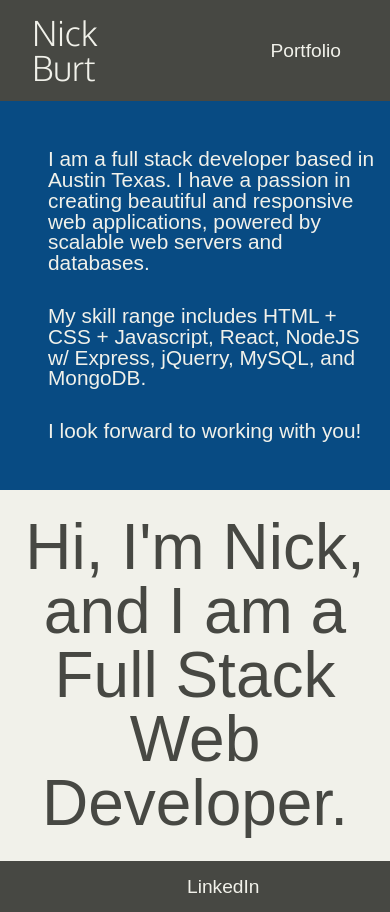
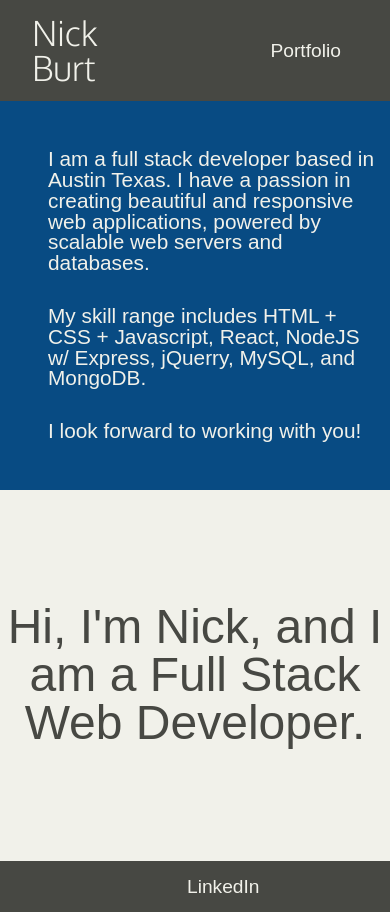
Before and after one commit to nbur4556/react-portfolio, a React (Create React App) app: page / in a window 390 px wide. Shown: the top 912 px of the page. Built offline with nearby package versions, Linux system fonts and the light colour scheme; a web font is replaced by a local one.

Commit message:
style: adjust size of header text on small screens

```diff
--- a/src/stylesheets/about-me-responsive.css
+++ b/src/stylesheets/about-me-responsive.css
@@ -18,3 +18,9 @@
         width: 100%;
     }
 }
+
+@media only screen and (max-width: 600px){
+    .about-page h1{
+        font-size: 3rem;
+    }
+}
```
